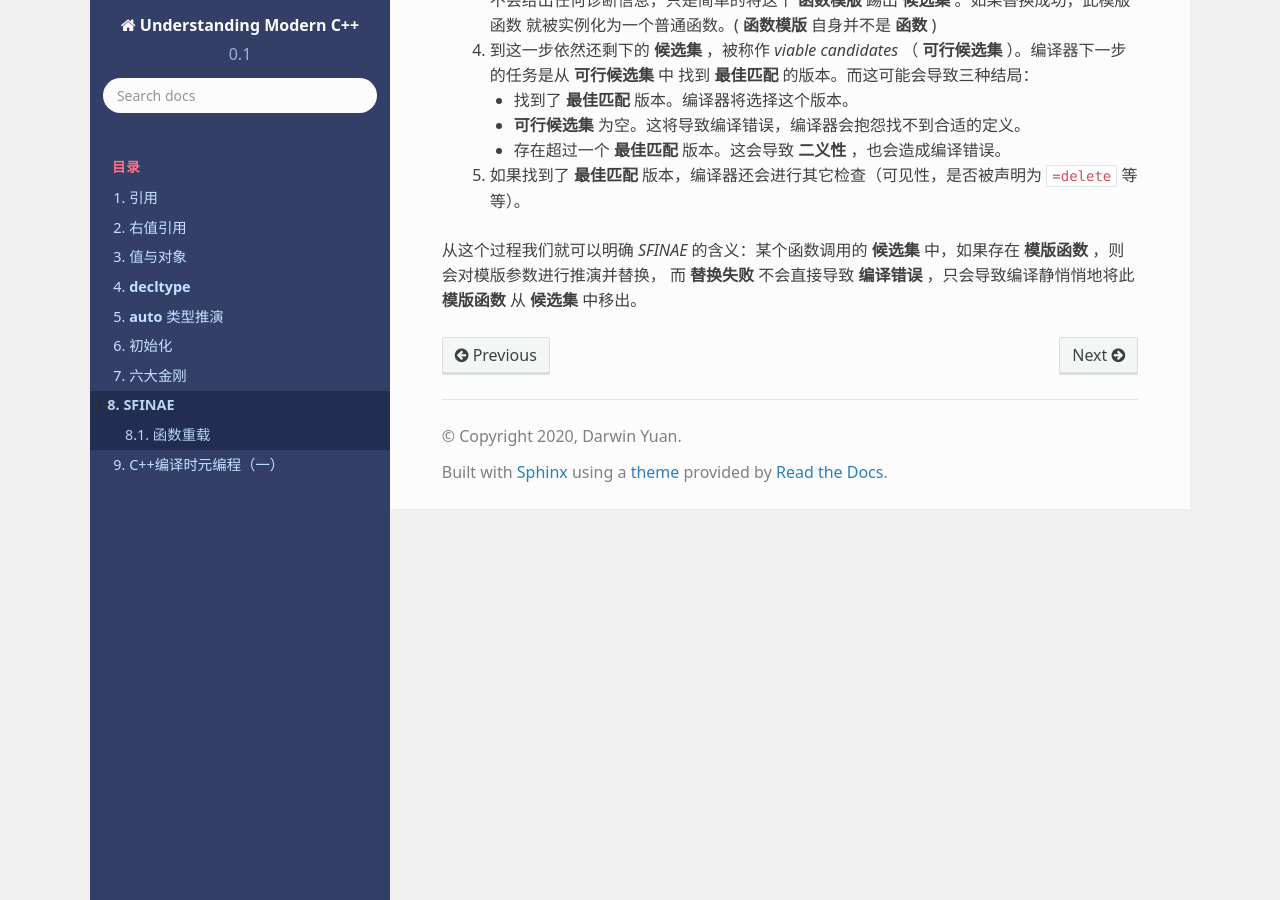
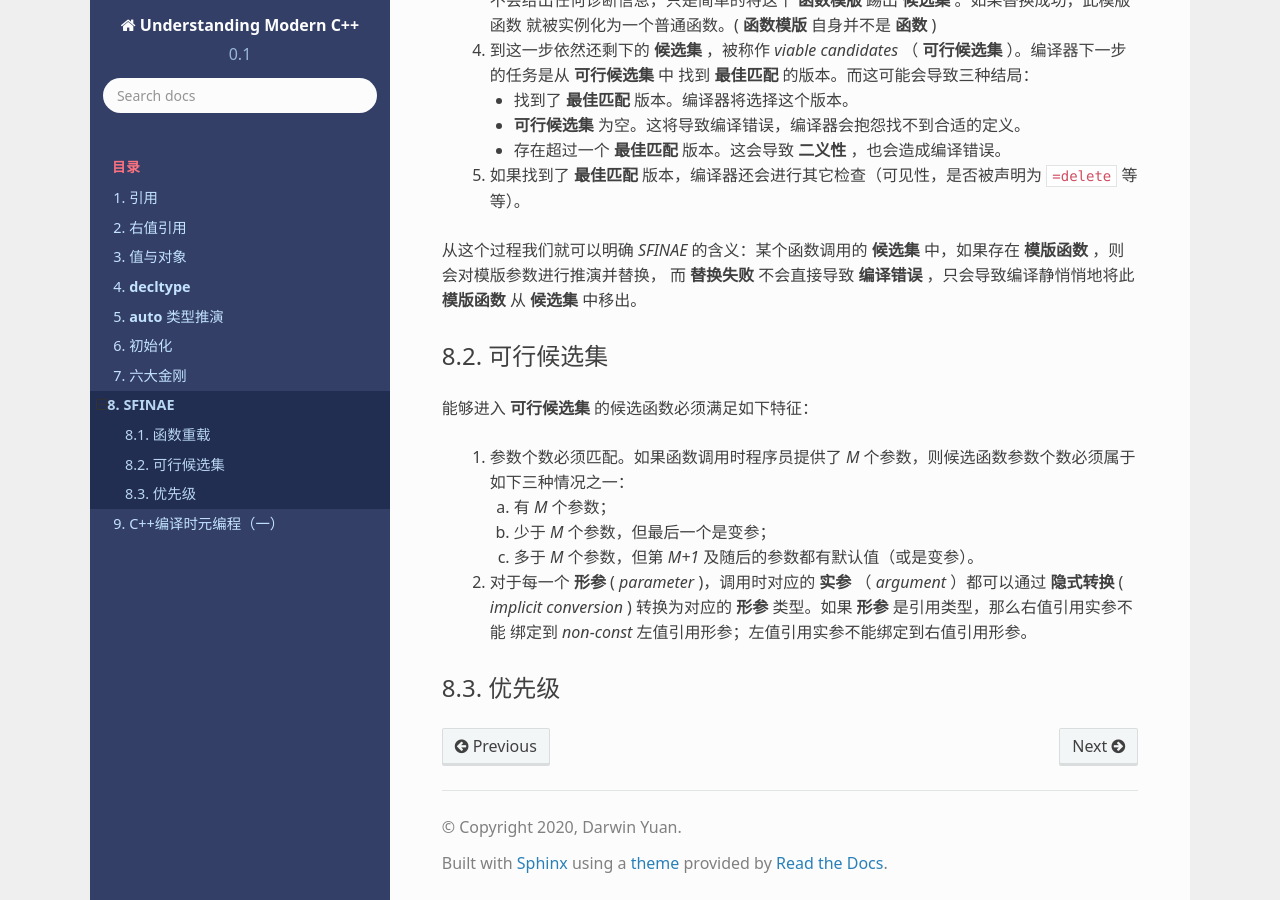
Before and after one commit to godsme/understand_modern_cpp, a Sphinx documentation site: the page built from docs/source/sfinae.rst, in a window 1280 px wide and 900 px high, scrolled down 1002 px. Built offline with Sphinx 7.4.7 and the Read the Docs theme 2.0.0, drawn with Linux system fonts in a browser that asks for light colours; formulas are drawn with MathJax 3.

Commit message:
added more content

```diff
--- a/docs/source/sfinae.rst
+++ b/docs/source/sfinae.rst
@@ -46,3 +46,21 @@ SFINAE
 
 从这个过程我们就可以明确 `SFINAE` 的含义：某个函数调用的 **候选集** 中，如果存在 **模版函数** ，则会对模版参数进行推演并替换，
 而 **替换失败** 不会直接导致 **编译错误** ，只会导致编译静悄悄地将此 **模版函数** 从 **候选集** 中移出。
+
+可行候选集
+----------------
+
+能够进入 **可行候选集** 的候选函数必须满足如下特征：
+
+  1. 参数个数必须匹配。如果函数调用时程序员提供了 `M` 个参数，则候选函数参数个数必须属于如下三种情况之一：
+
+     a. 有 `M` 个参数；
+     b. 少于 `M` 个参数，但最后一个是变参；
+     c. 多于 `M` 个参数，但第 `M+1` 及随后的参数都有默认值（或是变参）。
+
+  2. 对于每一个 **形参** ( `parameter` )，调用时对应的 **实参** （ `argument` ）都可以通过 **隐式转换**
+     ( `implicit conversion` ) 转换为对应的 **形参** 类型。如果 **形参** 是引用类型，那么右值引用实参不能
+     绑定到 `non-const` 左值引用形参；左值引用实参不能绑定到右值引用形参。
+
+优先级
+-----------
```
